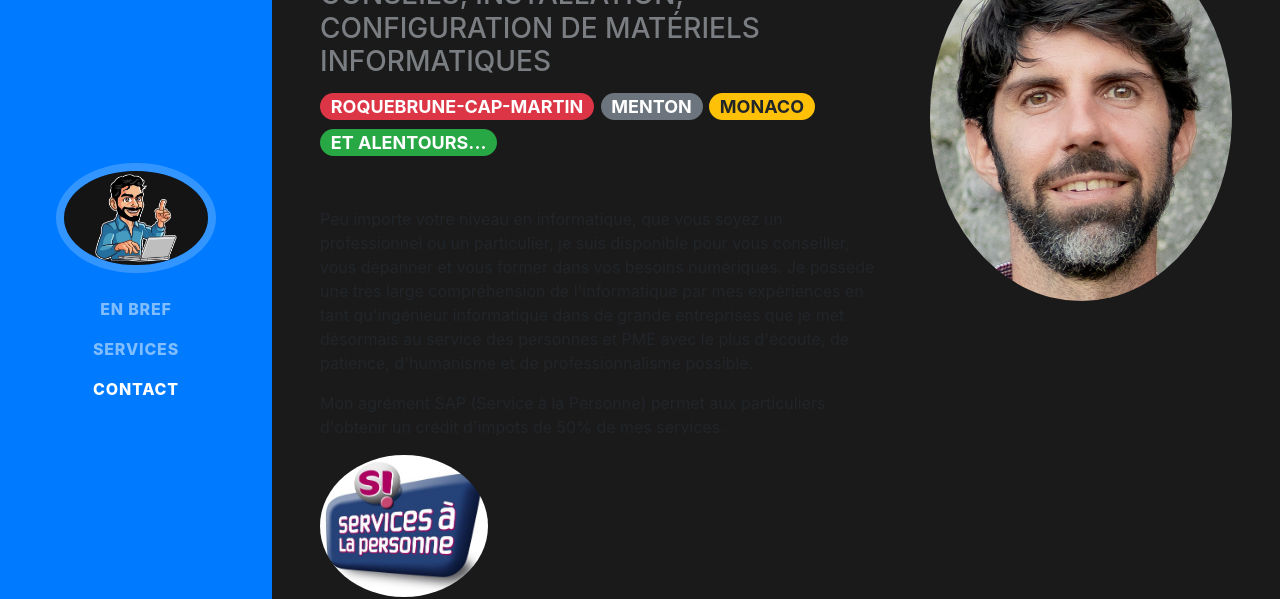
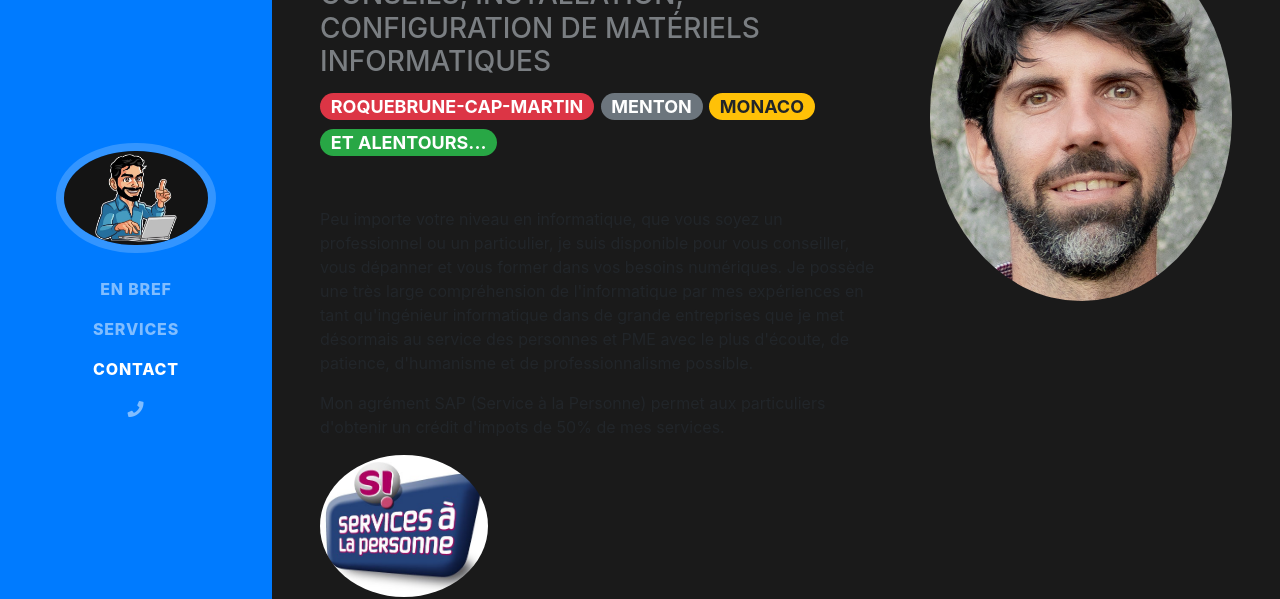
Before and after one commit to toddoli/toddoli.github.io, a website with bundled scripts: page index.html in a window 1280 px wide. Shown: the part 118-717 px from the top of the page. Built offline with nearby package versions, Linux system fonts and the light colour scheme; a web font is replaced by a local one.

Commit message:
Added phone menu left

```diff
--- a/index.html
+++ b/index.html
@@ -57,6 +57,9 @@
         </li>
         <li class="nav-item">
           <a class="nav-link js-scroll-trigger" href="#contact">Contact</a>
+        </li>
+        <li class="nav-item">
+          <a class="nav-link js-scroll-trigger" target="_blank" href="tel:+33767774692"><i class="fa fa-phone" aria-hidden="true"></i></a>
         </li>
       </ul>
     </div>
```
